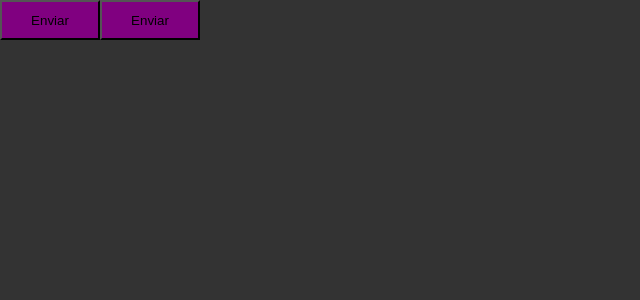
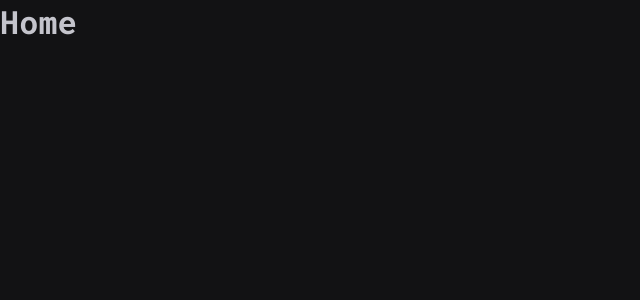
Before and after one commit to mateusarcedev/pomodoro-reactjs, a React (Vite) app: page / in a window 1280 px wide. Shown: the top 300 px of the page, without its empty margins (0-640 px from the left). Built offline with nearby package versions, Linux system fonts and the light colour scheme.

Commit message:
adicionando react router dom

```diff
--- a/index.html
+++ b/index.html
@@ -3,6 +3,10 @@
 
 <head>
   <meta charset="UTF-8" />
+  <link rel="preconnect" href="https://fonts.googleapis.com" />
+  <link rel="preconnect" href="https://fonts.gstatic.com" crossorigin />
+  <link href="https://fonts.googleapis.com/css2?family=Roboto+Mono:ital,wght@0,100..700;1,100..700&display=swap"
+    rel="stylesheet" />
   <meta name="viewport" content="width=device-width, initial-scale=1.0" />
   <title>ReactJS - Pomodoro</title>
 </head>
--- a/package.json
+++ b/package.json
@@ -6,21 +6,23 @@
   "scripts": {
     "dev": "vite",
     "build": "tsc -b && vite build",
-    "lint": "eslint .",
+    "lint": "eslint src --ext .ts,.tsx",
     "preview": "vite preview"
   },
   "dependencies": {
     "react": "^19.0.0",
     "react-dom": "^19.0.0",
+    "react-router-dom": "^7.3.0",
     "styled-components": "^6.1.15"
   },
   "devDependencies": {
     "@eslint/js": "^9.21.0",
+    "@rocketseat/eslint-config": "^2.2.2",
     "@types/react": "^19.0.10",
     "@types/react-dom": "^19.0.4",
     "@types/styled-components": "^5.1.34",
     "@vitejs/plugin-react": "^4.3.4",
-    "eslint": "^9.21.0",
+    "eslint": "^9.22.0",
     "eslint-plugin-react-hooks": "^5.1.0",
     "eslint-plugin-react-refresh": "^0.4.19",
     "globals": "^15.15.0",
--- a/src/App.tsx
+++ b/src/App.tsx
@@ -1,15 +1,17 @@
+import { BrowserRouter } from "react-router-dom";
 import { ThemeProvider } from "styled-components";
-import { Button } from "./components/Button";
+import { GlobalStyle } from "./global";
+import Router from "./Router";
 import { defaultTheme } from "./styles/themes/default";
-import { GlobalStyle } from "./global";
 
 export function App() {
 
   return (
     <ThemeProvider theme={defaultTheme}>
+      <BrowserRouter>
+        <Router />
+      </BrowserRouter>
       <GlobalStyle />
-      <Button variant="primary" />
-      <Button variant="secondary" />
     </ThemeProvider>
   )
 }
--- /dev/null
+++ b/src/Router.tsx
@@ -0,0 +1,12 @@
+import { Route, Routes } from 'react-router-dom'
+import { History } from './pages/History'
+import { Home } from './pages/Home'
+
+export default function Router() {
+  return (
+    <Routes>
+      <Route path='/' element={<Home />} />
+      <Route path='/history' element={<History />} />
+    </Routes>
+  )
+}
--- a/src/components/Button.styles.ts
+++ /dev/null
@@ -1,27 +0,0 @@
-import styled, { css } from "styled-components";
-
-export type ButtonVariant = 'primary' | 'secondary' | 'danger' | 'success'
-
-interface ButtonContainerProps {
-  variant: ButtonVariant
-}
-
-const ButtonVariants = {
-  primary: 'purple',
-  secondary: 'orange',
-  danger: 'red',
-  success: 'green'
-}
-
-export const ButtonContainer = styled.button<ButtonContainerProps>`
-width: 100px;
-height: 40px;
-
-background-color: ${props => props.theme.primary};
-
-
-/* ${props => {
-    return css
-      `background-color: ${ButtonVariants[props.variant]}`
-  }} */
-`
--- a/src/components/Button.tsx
+++ /dev/null
@@ -1,11 +0,0 @@
-import { ButtonContainer, ButtonVariant } from "./Button.styles";
-
-interface ButtonProps {
-  variant?: ButtonVariant
-}
-
-export function Button({ variant = 'primary' }: ButtonProps) {
-  return <ButtonContainer variant={variant}>
-    Enviar
-  </ButtonContainer>
-}
--- a/src/global.ts
+++ b/src/global.ts
@@ -5,11 +5,17 @@
   margin: 0;
   padding: 0;
   box-sizing: border-box;
+  font-family: "Roboto Mono", monospace;
+}
+
+:focus {
+  outline: 0;
+  box-shadow: 0 0 0 2px ${props => props.theme['green-500']};
 }
 
 body {
-  background: #333;
-  color: #fff;
+  background: ${props => props.theme['gray-900']};
+  color: ${props => props.theme['gray-300']};
 }
 
 
--- /dev/null
+++ b/src/pages/History.tsx
@@ -0,0 +1,5 @@
+export function History() {
+  return (
+    <h1>History</h1>
+  )
+}
--- /dev/null
+++ b/src/pages/Home.tsx
@@ -0,0 +1,5 @@
+export function Home() {
+  return (
+    <h1>Home</h1>
+  )
+}
--- a/src/styles/themes/default.ts
+++ b/src/styles/themes/default.ts
@@ -1,4 +1,21 @@
 export const defaultTheme = {
-  primary: 'purple',
-  secondary: 'orange'
+  white: '#fff',
+
+  'gray-100': '#E1E1E6',
+  'gray-300': '#C4C4CC',
+  'gray-400': '#8D8D99',
+  'gray-500': '#7C7C8A',
+  'gray-600': '#323238',
+  'gray-700': '#29292E',
+  'gray-800': '#202024',
+  'gray-900': '#121214',
+
+  'green-300': '#00B37E',
+  'green-500': '#00875F',
+  'green-700': '#015F43',
+
+  'red-500': '#AB222E',
+  'red-700': '#7A1921',
+
+  'yellow-500': '#FBA94C',
 }
```
Also changed, not shown: .eslintrc.json (added), 2 other files (tests, documents, lock files or other folders).
